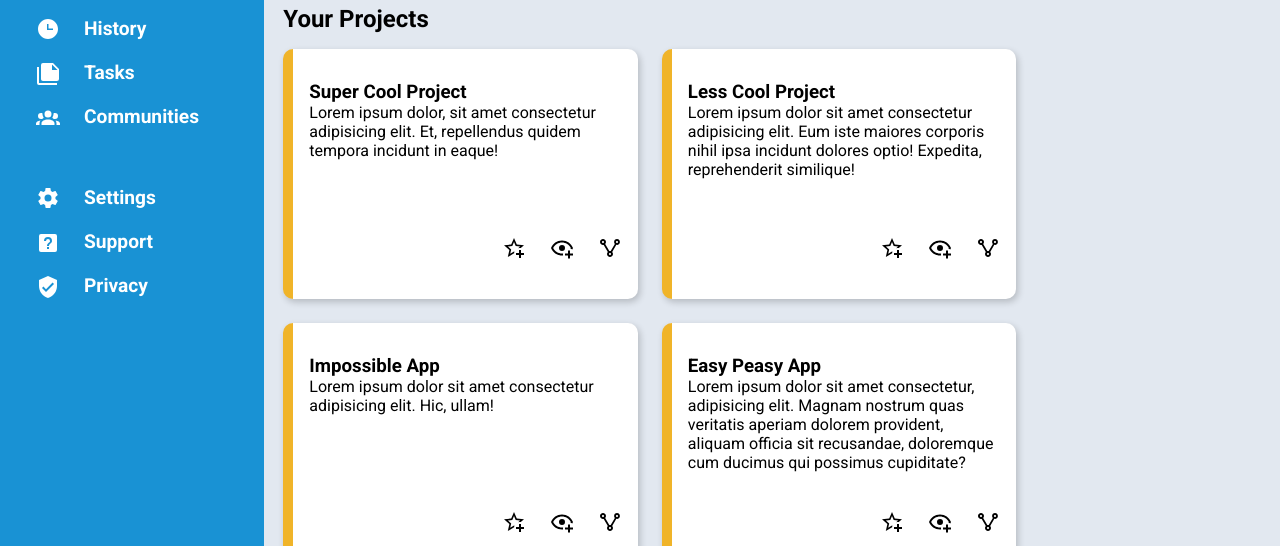
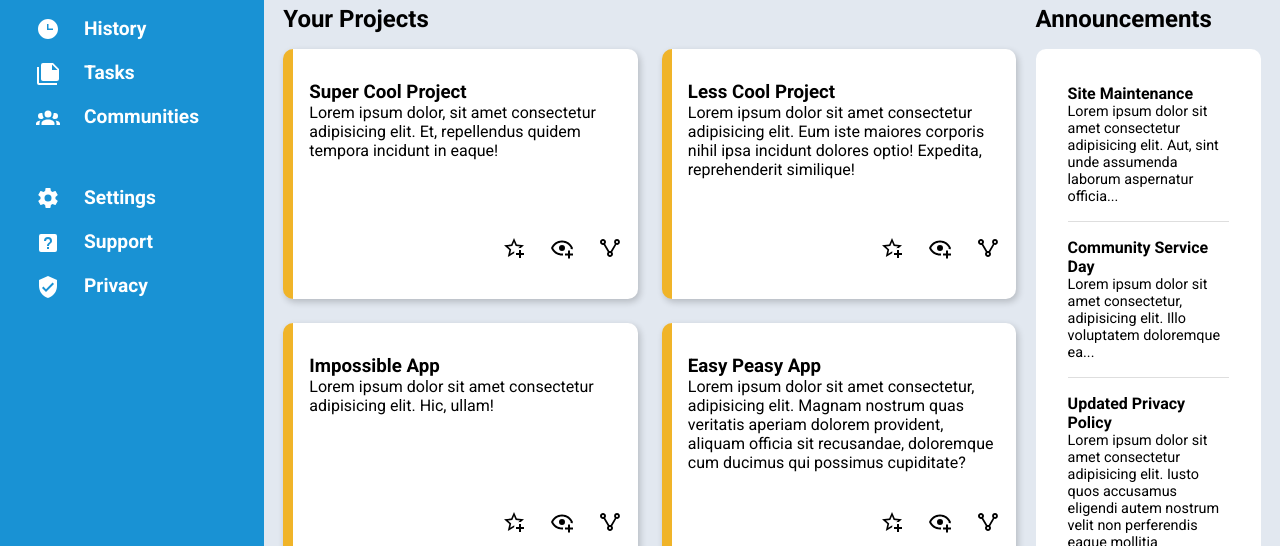
Before and after one commit to cganzon/odin-admin-dashboard, a plain HTML site: page index.html in a window 1280 px wide. Shown: the part 254-800 px from the top of the page. Drawn offline with Linux system fonts and the light colour scheme.

Commit message:
add markup and styles for announcements

```diff
--- a/index.html
+++ b/index.html
@@ -188,6 +188,28 @@
                 </div>
             </div>
         </div>
+        <div class="updates">
+            <div class="announcements">
+                <h2>Announcements</h2>
+                <div class="announcements-card">
+                    <div class="announcement">
+                        <h3>Site Maintenance</h3>
+                        <p>Lorem ipsum dolor sit amet consectetur adipisicing elit. Aut, sint unde assumenda laborum aspernatur officia...</p>
+                    </div>
+                    <div class="announcement">
+                        <h3>Community Service Day</h3>
+                        <p>Lorem ipsum dolor sit amet consectetur, adipisicing elit. Illo voluptatem doloremque ea...</p>
+                    </div>
+                    <div class="announcement">
+                        <h3>Updated Privacy Policy</h3>
+                        <p>Lorem ipsum dolor sit amet consectetur adipisicing elit. Iusto quos accusamus eligendi autem nostrum velit non perferendis eaque mollitia aspernatur...</p>
+                    </div>
+                </div>
+            </div>
+            <div class="trending">
+                <h2>Trending</h2>
+            </div>
+        </div>
     </div>
 </body>
 </html>
--- a/styles.css
+++ b/styles.css
@@ -215,3 +215,40 @@ input {
 .card-icons a:hover {
     transform: scale(1.15);
 }
+
+.updates {
+    grid-column: 2/3;
+    margin-left: 1.2rem;
+}
+
+.announcements {
+    margin-bottom: 2rem;
+}
+
+.announcements h2,
+.trending h2 {
+    margin-bottom: 1rem;
+}
+
+.announcements-card {
+    background-color: #fff;
+    border-radius: 10px;
+    padding: 1.2rem 2rem;
+}
+
+.announcements-card .announcement:nth-child(1),
+.announcements-card .announcement:nth-child(2) {
+    border-bottom: 1px solid #DEDEDE;
+}
+
+.announcement {
+    padding: 1rem 0;
+}
+
+.announcement h3 {
+    font-size: 1rem;
+}
+
+.announcement p {
+    font-size: 0.9rem;
+}
```
